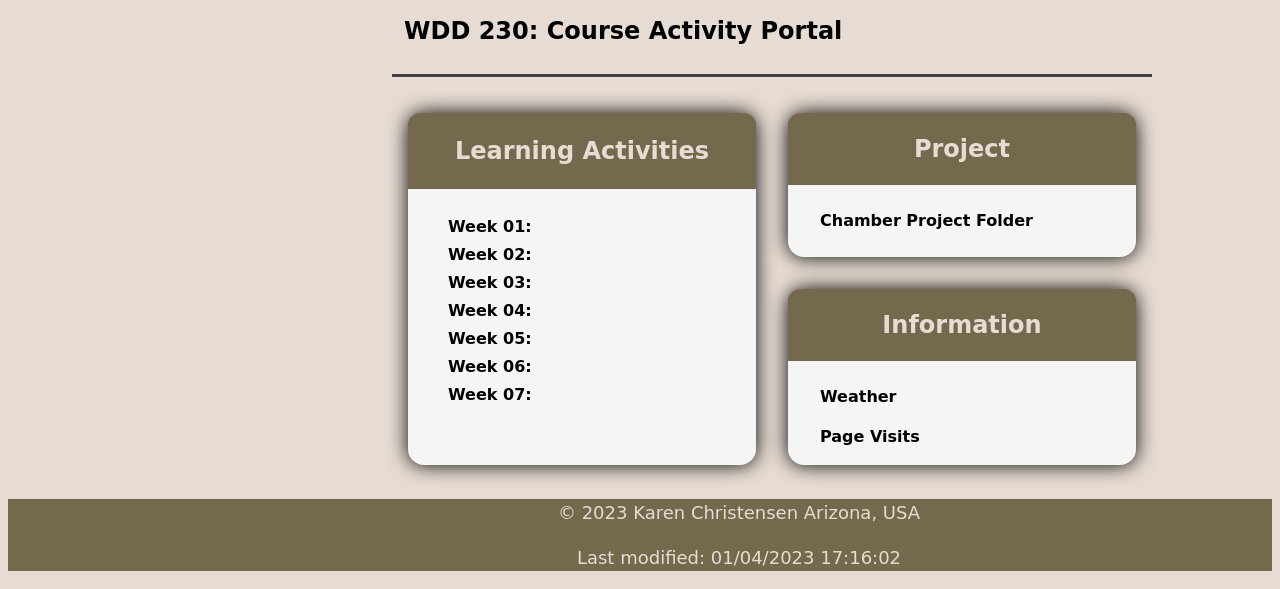
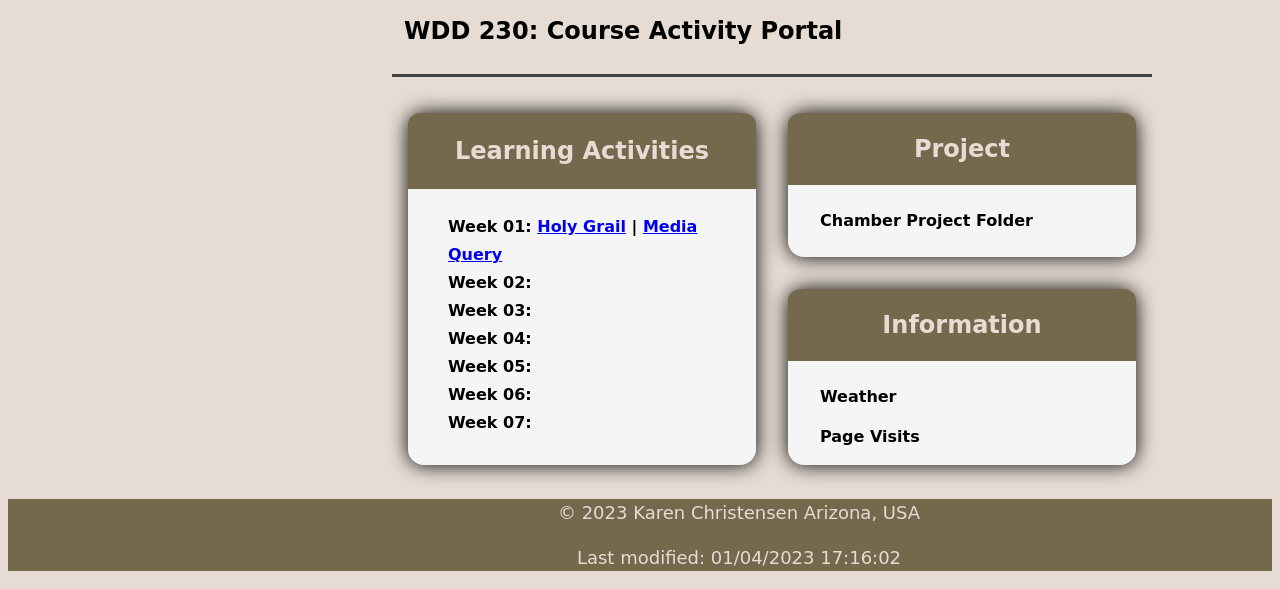
Before and after one commit to kateaeryn/WDD230, a plain HTML site: page Portal Page/index.html in a window 1280 px wide. Shown: the part 311-900 px from the top of the page. Drawn offline with Linux system fonts and the light colour scheme; a web font is replaced by a local one.

Commit message:
filename

```diff
--- a/Portal Page/index.html
+++ b/Portal Page/index.html
@@ -32,7 +32,8 @@
         <section class="card" id="learning">
             <h3>Learning Activities</h3>
             <ul>
-                <li>Week 01: <a id="holygrail" href="https://github.com/kateaeryn/WDD230/blob/main/week01/holygrail.html"></a></li>
+                <li>Week 01: <a id="holygrail" href="https://kateaeryn.github.io/WDD230/week01/grail/holygrail.html">Holy Grail</a>
+                    | <a id="media" href="https://kateaeryn.github.io/WDD230/week01/media/media-query.html">Media Query</a></li>
                 <li>Week 02: <a></a></li>
                 <li>Week 03: <a></a></li>
                 <li>Week 04: <a></a></li>
```
